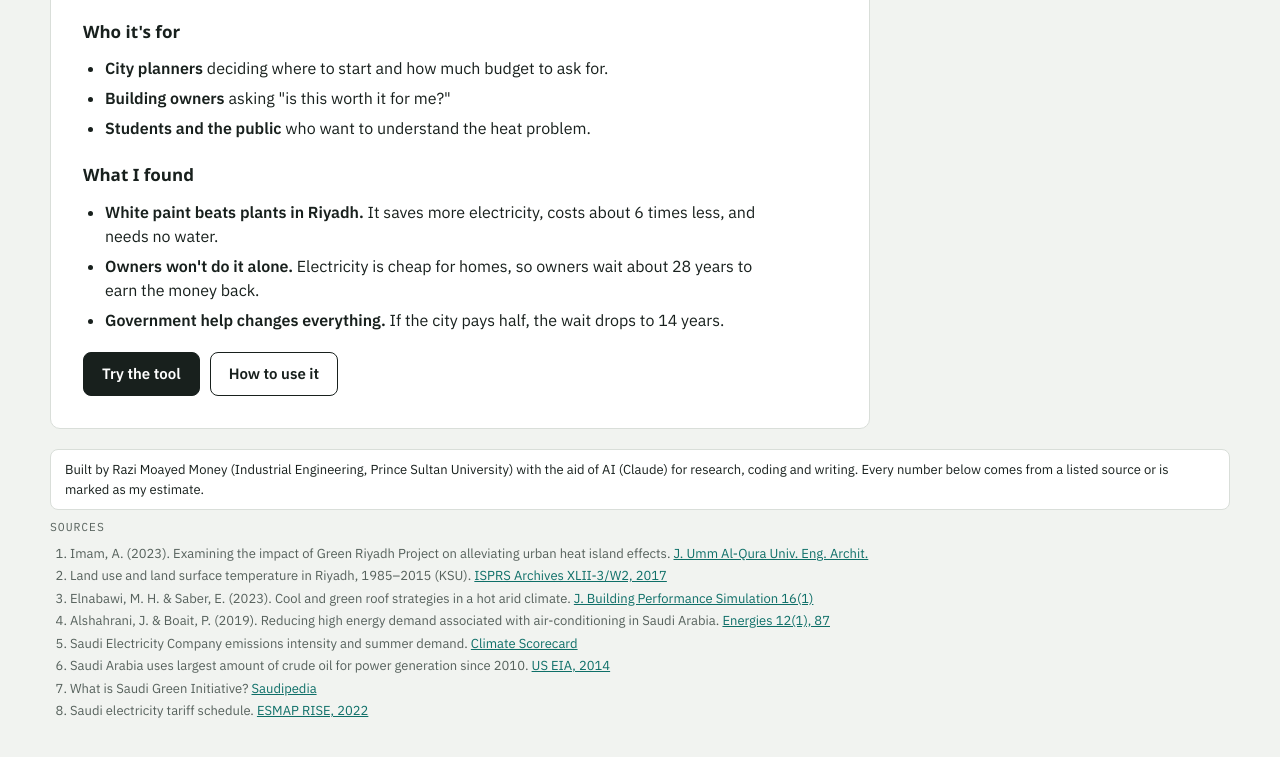
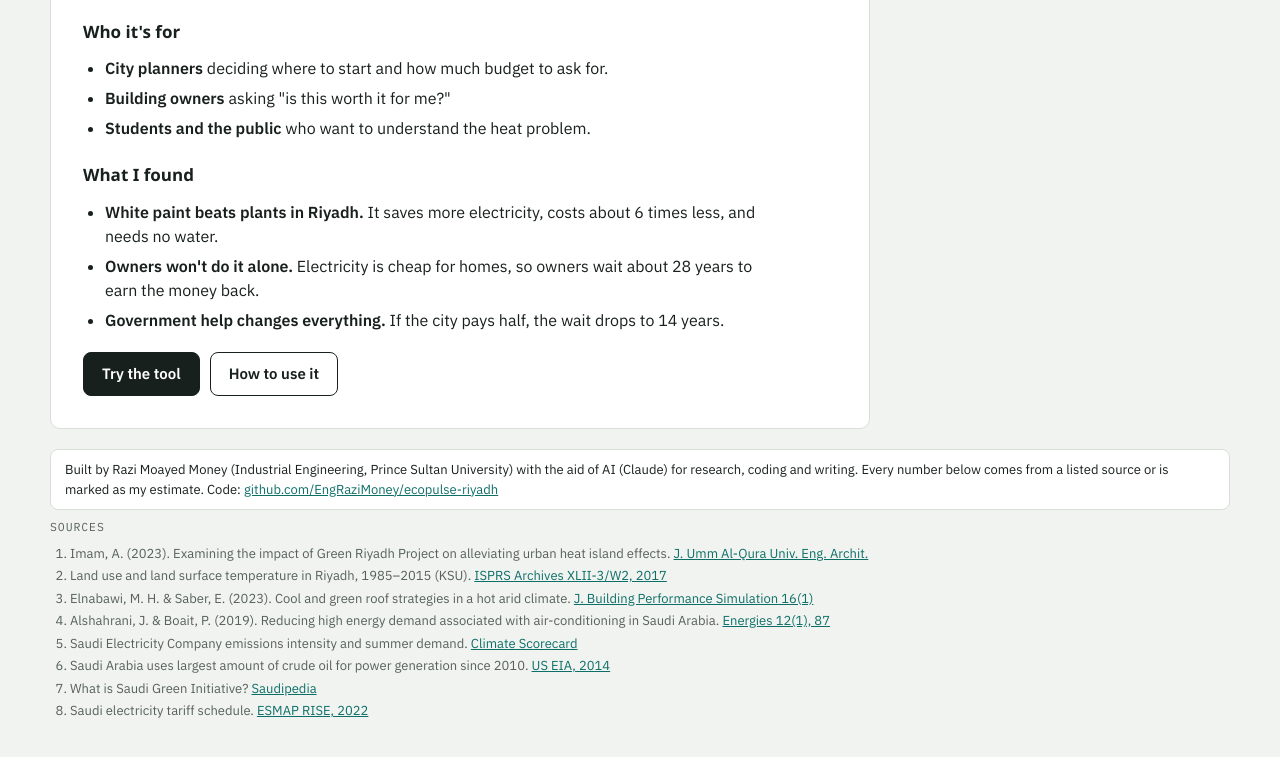
Before and after one commit to EngRaziMoney/ecopulse-riyadh, a plain HTML site: page index.html in a window 1280 px wide. Shown: the part 1071-1828 px from the top of the page. Drawn offline with Linux system fonts and the light colour scheme; a web font is replaced by a local one.

Commit message:
Add live and code links to tool, deck and impact report
Co-Authored-By: Claude Opus 5.5 <noreply@anthropic.com>
Claude-Session: https://claude.ai/code/session_01Ss9KSSLmsLDe21oqbcsimH

```diff
--- a/index.html
+++ b/index.html
@@ -460,7 +460,7 @@ footer ol { margin: 0; padding-left: 20px; display: grid; gap: 3px; }
   </section>
 
   <footer>
-    <p class="ai-note">Built by Razi Moayed Money (Industrial Engineering, Prince Sultan University) with the aid of AI (Claude) for research, coding and writing. Every number below comes from a listed source or is marked as my estimate.</p>
+    <p class="ai-note">Built by Razi Moayed Money (Industrial Engineering, Prince Sultan University) with the aid of AI (Claude) for research, coding and writing. Every number below comes from a listed source or is marked as my estimate. Code: <a href="https://github.com/EngRaziMoney/ecopulse-riyadh" target="_blank" rel="noopener">github.com/EngRaziMoney/ecopulse-riyadh</a></p>
     <div class="eyebrow">Sources</div>
     <ol>
       <li>Imam, A. (2023). Examining the impact of Green Riyadh Project on alleviating urban heat island effects. <a href="https://link.springer.com/doi/10.1007/s43995-023-00030-4" target="_blank" rel="noopener">J. Umm Al-Qura Univ. Eng. Archit.</a></li>
```
Also changed, not shown: 2 other files.
